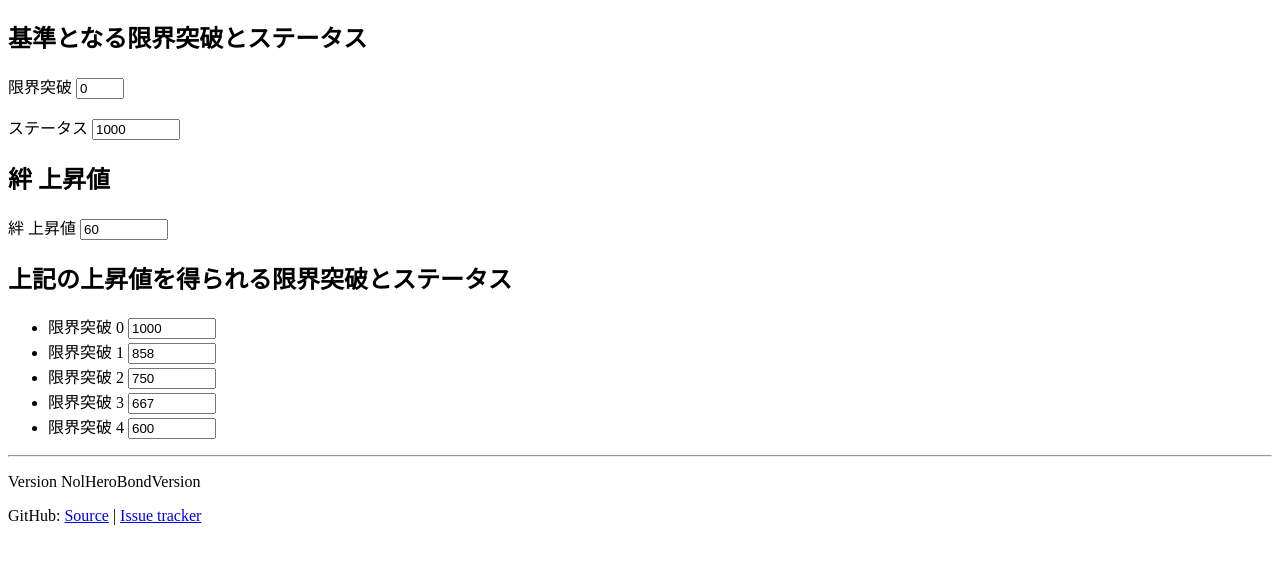
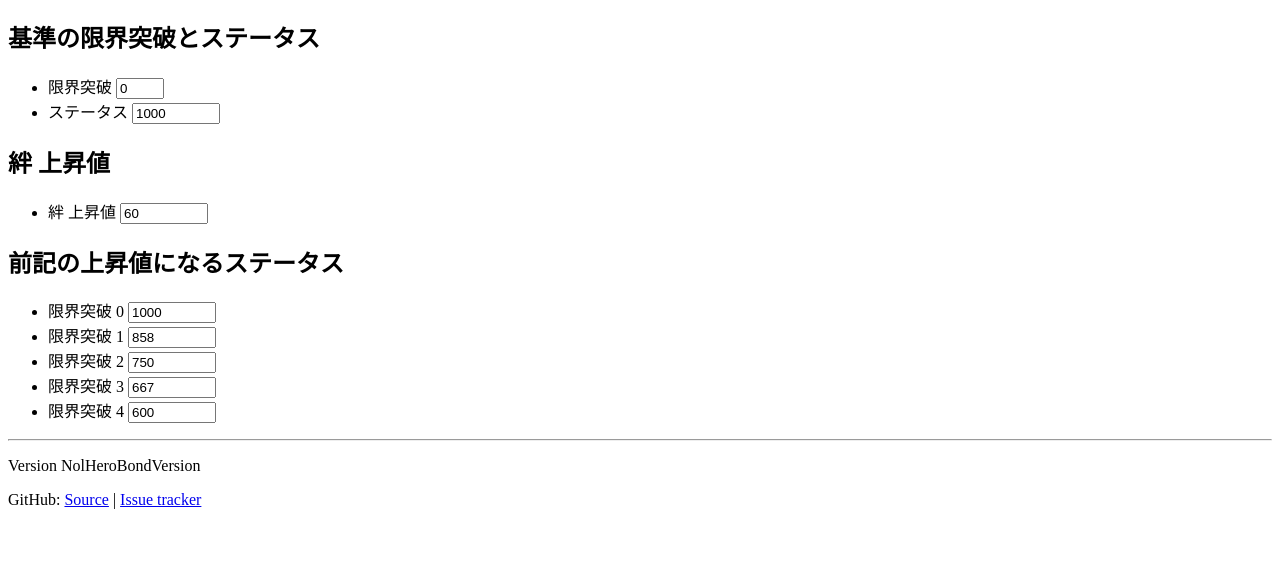
Before and after one commit to MinoruSekine/nol_hero_bond, a website: page index.html in a window 1280 px wide. Shown: the part 70-634 px from the top of the page. Drawn offline with Linux system fonts and the light colour scheme.

Commit message:
fix: Simplified page visibility. (#22)

```diff
--- a/index.html
+++ b/index.html
@@ -9,23 +9,27 @@
 
   <h1>信長の野望online 英傑の絆 計算機</h1>
 
-  <h2>基準となる限界突破とステータス</h2>
-  <p>
+  <h2>基準の限界突破とステータス</h2>
+  <ul>
+    <li>
       <label for="level-input">限界突破</label>
       <input type="number" name="level" id="level-input" value="0" step="1" min="0" max="4">
-  </p>
-  <p>
+    </li>
+    <li>
       <label for="status-input">ステータス</label>
       <input type="number" name="status" id="status-input" value="1000" step="1" min="0" max="200000">
-  </p>
+    </li>
+  </ul>
 
   <h2>絆 上昇値</h2>
-  <p>
+  <ul>
+    <li>
       <label for="bond-input">絆 上昇値</label>
       <input type="number" name="bond" id="bond-input" value="0" step="1" min="0" max="200000" readonly>
-  </p>
+    </li>
+  </ul>
 
-  <h2>上記の上昇値を得られる限界突破とステータス</h2>
+  <h2>前記の上昇値になるステータス</h2>
   <ul>
   <li>
     <label for="level0-input">限界突破 0</label>
```
Lines whose indentation alone changed are shown as unchanged.
